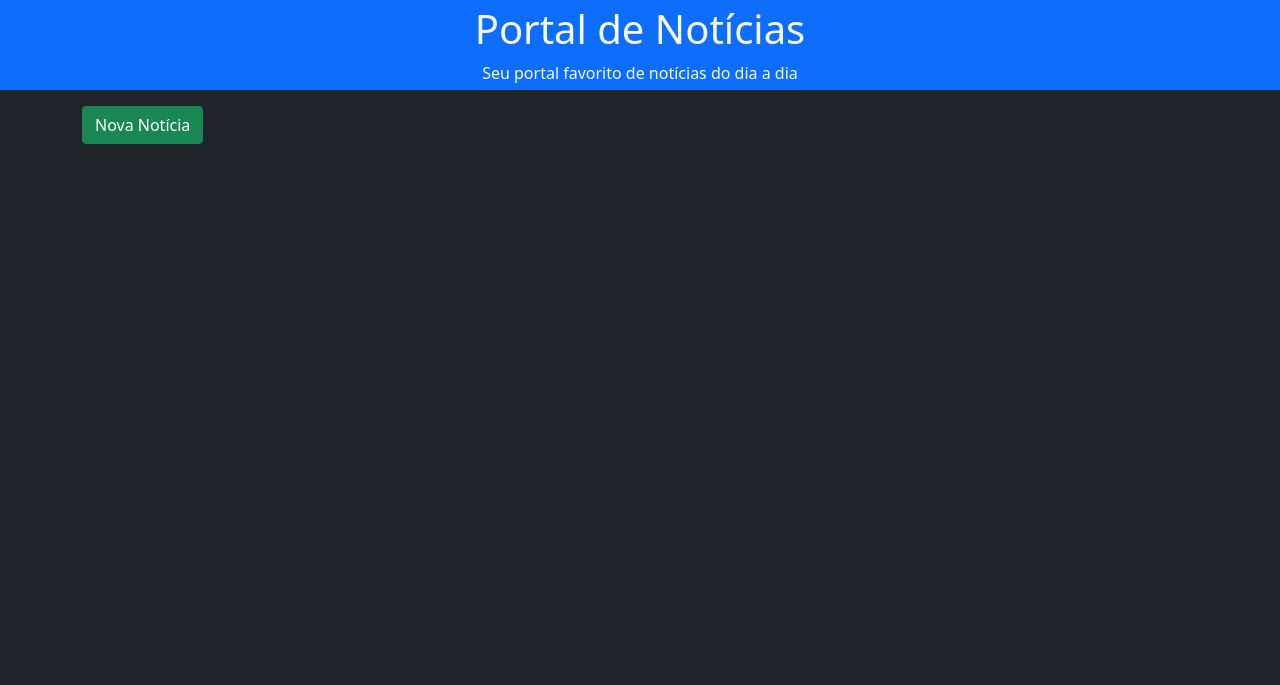
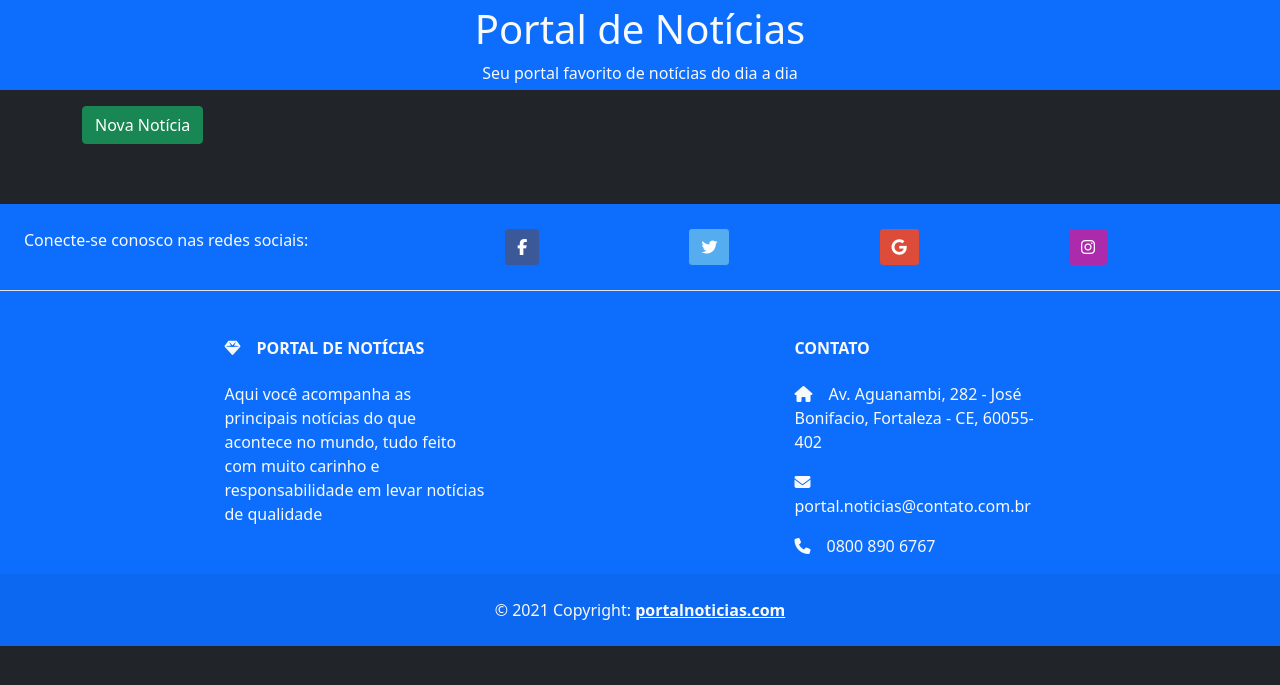
Before and after one commit to carlosjonas/Portal, a PHP site: page /index.php in a window 1280 px wide. Shown: the top 685 px of the page. Run offline with PHP 8.4, Linux system fonts and the light colour scheme; data that the repository does not hold is empty; some libraries are stand-ins or nearby versions.

Commit message:
refactor: colocando footer na página

```diff
--- a/includes/footer.php
+++ b/includes/footer.php
@@ -1,15 +1,107 @@
     <!-- Classe container abaixo do body -->
     </div>
+    <div class="container-fluid">
+        <div class="jumbotron bg-primary text-light" id="footer">
+            <section style="margin-top: 50px;">
+                <!-- Footer -->
+            <footer class="text-center   ">
+              <!-- Section: Social media -->
+              <section
+                class="d-flex justify-content-center justify-content-lg-between p-4 border-bottom"
+              >
+                <!-- Left -->
+                <div class="me-5 d-none d-lg-block">
+                  <span>Conecte-se conosco nas redes sociais:</span>
+                </div>
+                <!-- Left -->
+                <link href="/your-path-to-fontawesome/css/fontawesome.css" rel="stylesheet">
+                <!-- Facebook -->
+            <a class="btn btn-primary" style="background-color: #3b5998;" href="https://www.facebook.com/OPOVO" role="button"
+            ><i class="fab fa-facebook-f"></i
+            ></a>
 
+            <!-- Twitter -->
+            <a class="btn btn-primary" style="background-color: #55acee;" href="https://twitter.com/opovo?ref_src=twsrc%5Egoogle%7Ctwcamp%5Eserp%7Ctwgr%5Eauthor" role="button"
+            ><i class="fab fa-twitter"></i
+            ></a>
+
+            <!-- Google -->
+            <a class="btn btn-primary" style="background-color: #dd4b39;" href="https://www.google.com/url?sa=t&rct=j&q=&esrc=s&source=web&cd=&cad=rja&uact=8&ved=2ahUKEwiR0N60ju71AhWLEbkGHYafDPYQFnoECAwQAQ&url=https%3A%2F%2Fwww.opovo.com.br%2F&usg=AOvVaw2ceJHALrC7ntd4csfIvUeE" role="button"
+            ><i class="fab fa-google"></i
+            ></a>
+
+            <!-- Instagram -->
+            <a class="btn btn-primary" style="background-color: #ac2bac;" href="https://www.google.com/url?sa=t&rct=j&q=&esrc=s&source=web&cd=&cad=rja&uact=8&ved=2ahUKEwi62by9ju71AhX0ILkGHXGJAEwQFnoECAQQAQ&url=https%3A%2F%2Fwww.instagram.com%2Fopovoonline%2F%3Fhl%3Dpt-br&usg=AOvVaw2nYcuheHBck4TCHu62mba5" role="button"
+            ><i class="fab fa-instagram"></i
+            ></a>
+
+
+                <!-- Right -->
+                <div>
+                  <!--ICONES AQUI-->
+                </div>
+                <!-- Right -->
+              </section>
+              <!-- Section: Social media -->
+
+              <!-- Section: Links  -->
+              <section class="">
+                <div class="container text-center text-md-start mt-5">
+                  <!-- Grid row -->
+                  <div class="row mt-3">
+                    <!-- Grid column -->
+                    <div class="col-md-3 col-lg-4 col-xl-3 mx-auto mb-4">
+                      <!-- Content -->
+                      <h6 class="text-uppercase fw-bold mb-4">
+                        <i class="fas fa-gem me-3"></i>Portal de Notícias
+                      </h6>
+                      <p>
+                        Aqui você acompanha as principais notícias do que acontece no mundo, tudo feito com muito carinho e responsabilidade em levar notícias de qualidade
+                      </p>
+                    </div>
+                    <!-- Grid column -->
+
+                    <!-- Grid column -->
+                    <div class="col-md-4 col-lg-3 col-xl-3 mx-auto mb-md-0 mb-4">
+                      <!-- Links -->
+                      <h6 class="text-uppercase fw-bold mb-4">
+                        Contato
+                      </h6>
+                      <p><i class="fas fa-home me-3"></i>Av. Aguanambi, 282 - José Bonifacio, Fortaleza - CE, 60055-402</p>
+                      <p>
+                        <i class="fas fa-envelope me-3"></i>
+                        portal.noticias@contato.com.br
+                      </p>
+                      <p><i class="fas fa-phone me-3"></i>0800 890 6767</p>
+                    </div>
+                    <!-- Grid column -->
+                  </div>
+                  <!-- Grid row -->
+                </div>
+              </section>
+              <!-- Section: Links  -->
+
+              <!-- Copyright -->
+              <div class="text-center p-4" style="background-color: rgba(0, 0, 0, 0.05);">
+                © 2021 Copyright:
+                <a class="text-reset fw-bold" href="index.php">portalnoticias.com</a>
+              </div>
+              <!-- Copyright -->
+            </footer>
+            <!-- Footer -->
+            </section>
+        </div>
+    </div>
     <!-- Optional JavaScript; choose one of the two! -->
 
     <!-- Option 1: Bootstrap Bundle with Popper -->
     <script src="https://cdn.jsdelivr.net/npm/bootstrap@5.1.3/dist/js/bootstrap.bundle.min.js" integrity="sha384-ka7Sk0Gln4gmtz2MlQnikT1wXgYsOg+OMhuP+IlRH9sENBO0LRn5q+8nbTov4+1p" crossorigin="anonymous"></script>
 
-    <!-- Option 2: Separate Popper and Bootstrap JS -->
-    <!--
-    <script src="https://cdn.jsdelivr.net/npm/@popperjs/core@2.10.2/dist/umd/popper.min.js" integrity="sha384-7+zCNj/IqJ95wo16oMtfsKbZ9ccEh31eOz1HGyDuCQ6wgnyJNSYdrPa03rtR1zdB" crossorigin="anonymous"></script>
-    <script src="https://cdn.jsdelivr.net/npm/bootstrap@5.1.3/dist/js/bootstrap.min.js" integrity="sha384-QJHtvGhmr9XOIpI6YVutG+2QOK9T+ZnN4kzFN1RtK3zEFEIsxhlmWl5/YESvpZ13" crossorigin="anonymous"></script>
-    -->
+    <!-- Link FontAwesome -->
+    <script src='https://kit.fontawesome.com/a076d05399.js' crossorigin='anonymous'></script>
+
+    <!-- Scripts -->
+    <script src="assets/script/scripts.js"></script>
+
   </body>
 </html>
```
